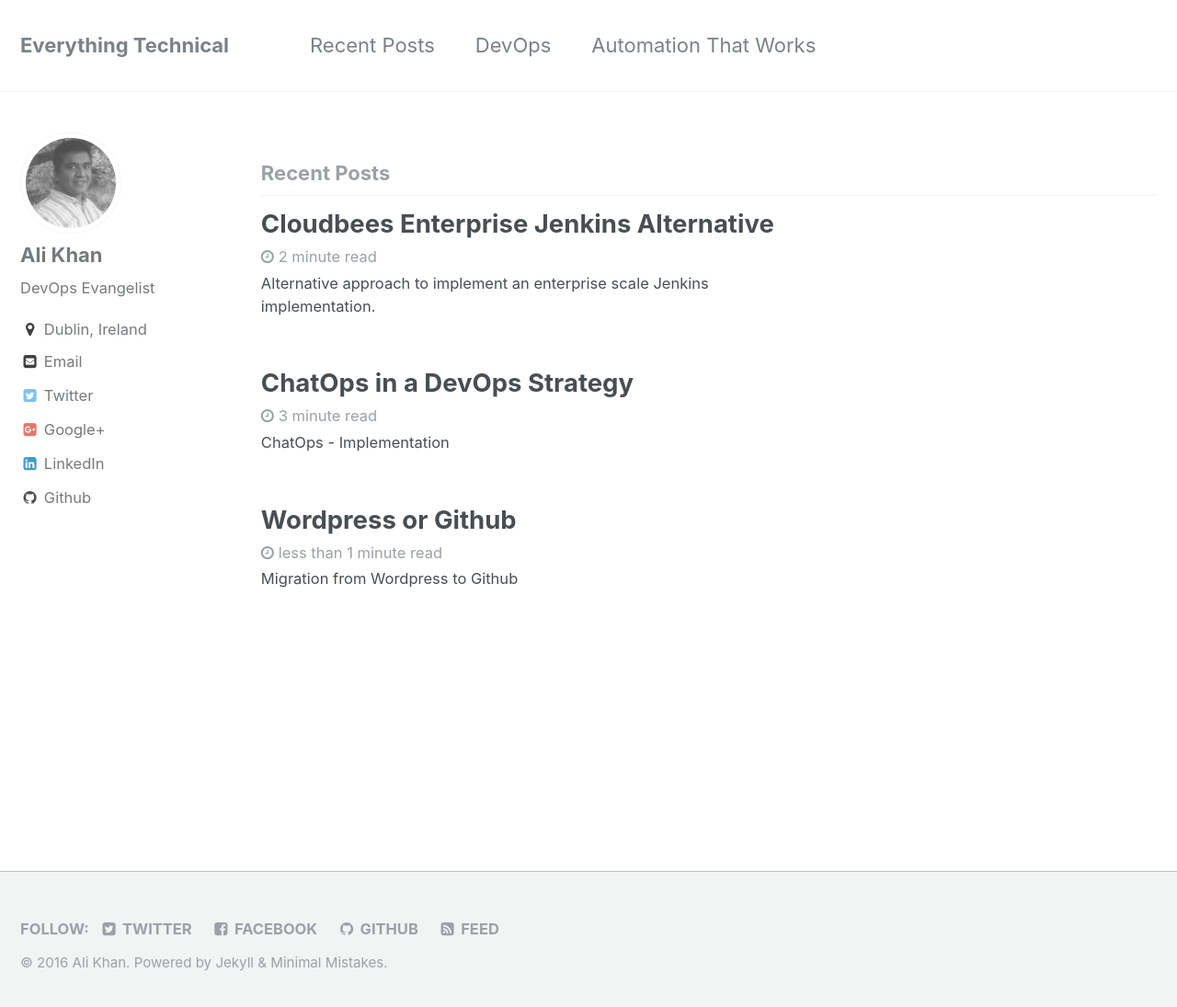
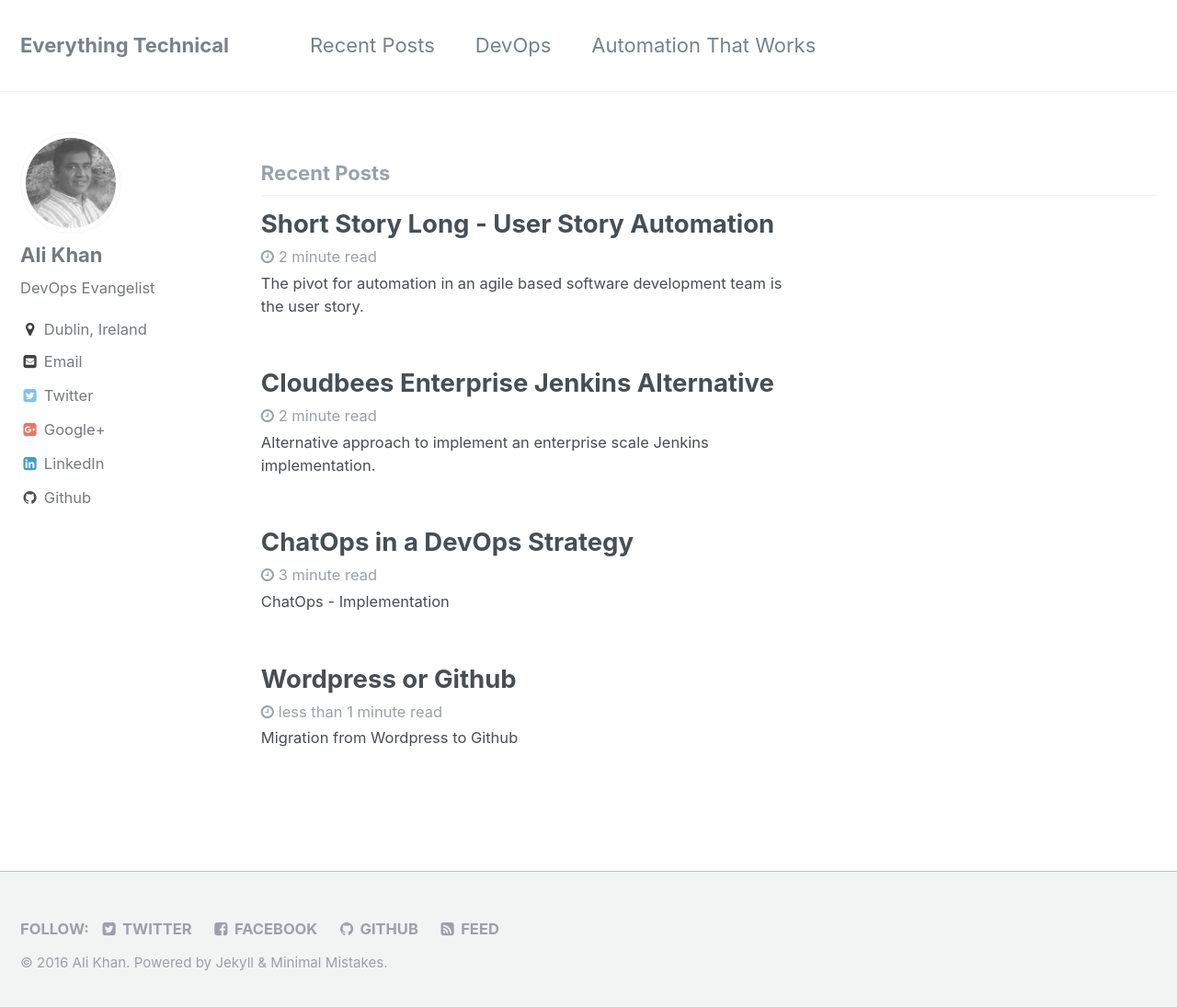
Before and after one commit to khanali21/khanali21.github.io, a Jekyll site: the page built from index.html, in a window 1280 px wide and 1103 px high. Shown: the top 1095 px of the window at 92% size. Built offline with Jekyll 4.4.1, drawn with Linux system fonts in a browser that asks for light colours; the list of posts is cut into pages by our own code; some of the changed lines change nothing that is shown.

Commit message:
New Article

```diff
--- a/_layouts/default.html
+++ b/_layouts/default.html
@@ -22,7 +22,7 @@
       {% endif %}
       alt="{{ page.title }} feature image">
       {% if page.image.credit %}
-      <span class="image-credit">Photo Credit: <a href="{{ page.image.creditlink }}">{{ page.image.credit }}</a></span>
+      <span style="float: right;"  class="notice">Photo Credit: <a href="{{ page.image.creditlink }}">{{ page.image.credit }}</a></span>
       {% endif %}
     </div><!-- /.image-wrap -->
     {% endif %}
--- /dev/null
+++ b/_posts/2016-12-12-short-story-long.md
@@ -0,0 +1,46 @@
+---
+layout: single
+title: "Short Story Long - User Story Automation"
+excerpt: "The pivot for automation in an agile based software development team is the user story. "
+tags: [agile, userstory, automation-that-works, user-story-automation]
+image:
+  feature: we-believed-your-story.png
+  credit:  Image from Public Lecture by Dr. Greg Salyer
+  creditlink: https://www.youtube.com/watch?v=W5Yz3n8Or8E&t=2793s
+comments: true
+---
+User stories are the basic building block in Agile approach for software development. User story is probably the most talked about subject in any software development team using agile development model as User Stories concern all the stakeholders. Besides being:
+> the simple descriptions of a feature told from the perspective of the person who desires the new capability, usually a user or customer of the system.
+<br/>--Mike Cohen <a href='https://www.mountaingoatsoftware.com/agile/user-stories'>User Stories</a>
+
+User stories serve several different purposes including:
+1. They are the basic constituent of Sprint planning.
+2. They also depict the velocity of the team if appropriately sized.
+3. Interdependencies in user stories help in resource scheduling
+4. **User stories are basis for the automation**, the whole automation revolves around the user story from inception to completion and then in production, a user story serves as the pivot for any good automation.
+5. And last but not the least user stories are the basis of completion of the project for client and developer alike.
+
+### Structure and Content of User Story
+The structure and content of the user story depends on several factors, in the past 5 years I have worked on 6 unique projects in three continents of the world with six different teams varying not only in size and skills but coming from different cultural backgrounds. In this journey, I have worked with teams in very large enterprises to start-up developing the next generation technologies.
+
+In this experience only common part in the user stories I have come across is the start of the story with "As a ... ", I have seen user stories that consists of:
+* The algorithmic style if-then-else.
+* The user story that is concise enough to capture the functionality that is deliverable in a single day.
+* To the user story that is big enough to capture the whole functionality of the project.
+* The user story that serves as the pivot for a fully automated Continuous delivery pipeline.
+* To user story that have no test or automation aspects, not even any acceptance criteria or conditions of satisfaction.
+
+### Automation
+A user story should act as a pivot for robust automation. From the inception of the user story as it gets added in the agile tool (like JIRA), to the production as it is delivered and deployed on different environments, the automation should revolve around the user story.
+The user story workflow would be our primary target for automation. I take two deifferent tools Redmine and Jira, to automate the complete workflow of a user story. This automation include:
+1. Automated status change of the story from one state to another based on the events.
+2. Acceptance Test Automation
+3. Automated notification related to one or group of user stories via ChatOps system.
+4. Automation for the release notes based on the user stories including in the release.
+5. Automated Bug/Defect association with User Story.
+6. Automated Reporting and Analytics.
+
+
+
+
+` To believe in the story you need automation that proves it.`
```
